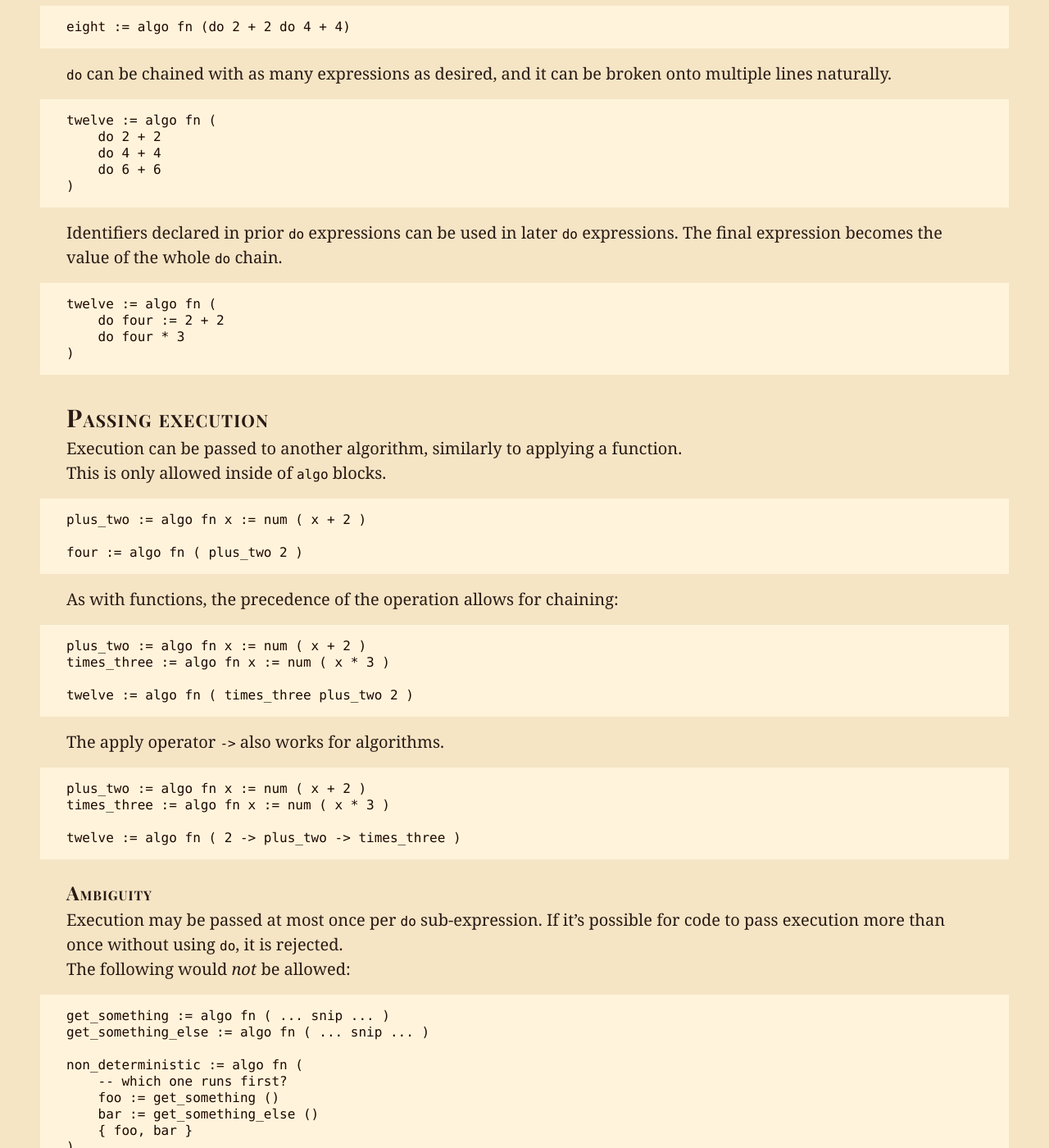
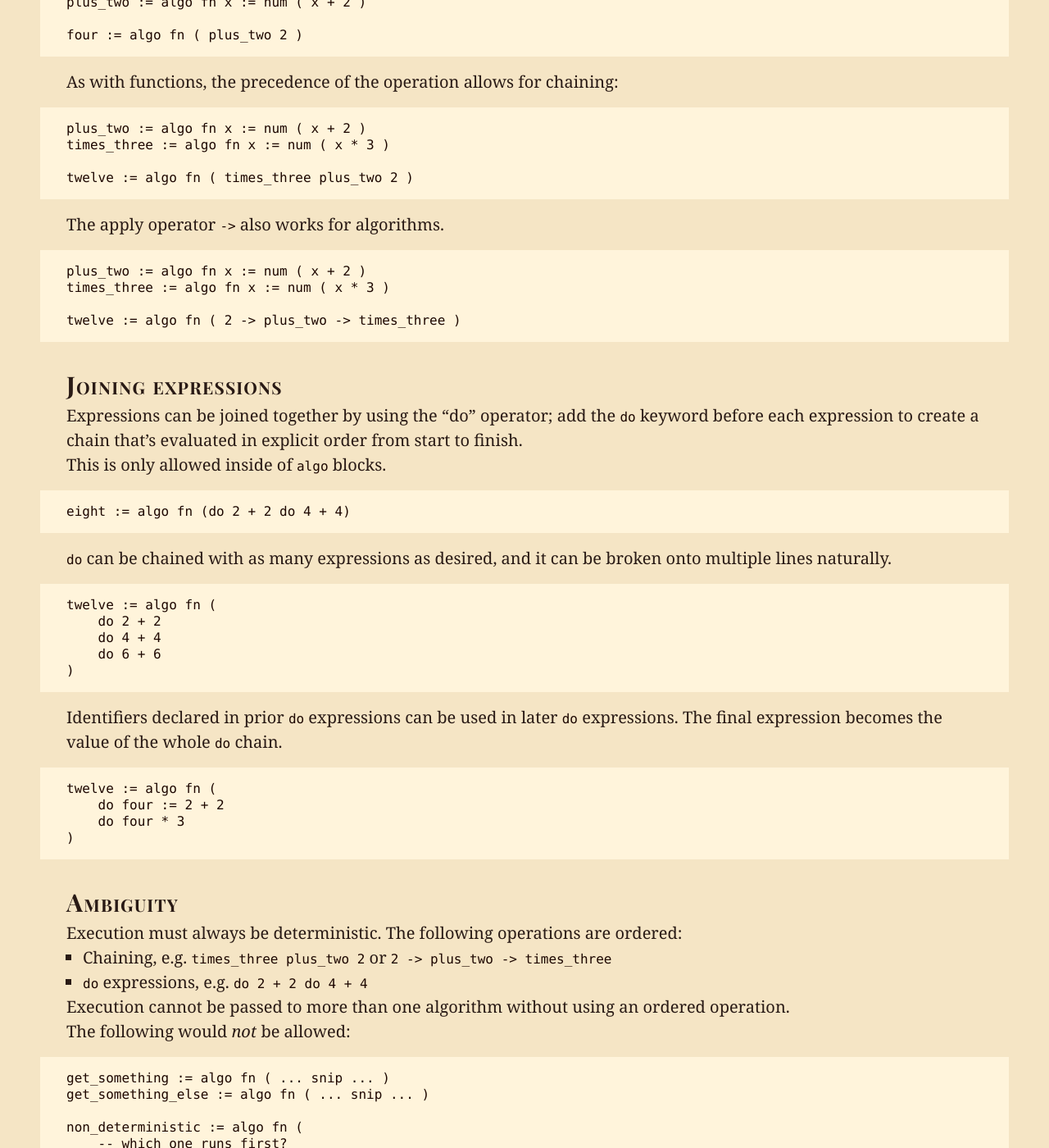
Before and after one commit to dphfox/wolf, a Jekyll site: the page built from docs/design/12-algorithms.md, in a window 1280 px wide and 1400 px high, scrolled down 1037 px. Shown: the whole window at 82% size. Built offline with Jekyll 4.4.1, drawn with Linux system fonts in a browser that asks for light colours; some web fonts are replaced; some of the changed text lies outside the part shown.

Commit message:
Better ordering rules

````diff
--- a/docs/design/12-algorithms.md
+++ b/docs/design/12-algorithms.md
@@ -30,6 +30,36 @@ my_algorithm := algo fn (
 	two := 1 + 1
 	message
 )
+```
+
+## Passing execution
+
+Execution can be passed to another algorithm, similarly to applying a function.
+
+This is only allowed inside of `algo` blocks.
+
+```
+plus_two := algo fn x := num ( x + 2 )
+
+four := algo fn ( plus_two 2 )
+```
+
+As with functions, the precedence of the operation allows for chaining:
+
+```
+plus_two := algo fn x := num ( x + 2 )
+times_three := algo fn x := num ( x * 3 )
+
+twelve := algo fn ( times_three plus_two 2 )
+```
+
+The apply operator `->` also works for algorithms.
+
+```
+plus_two := algo fn x := num ( x + 2 )
+times_three := algo fn x := num ( x * 3 )
+
+twelve := algo fn ( 2 -> plus_two -> times_three )
 ```
 
 ## Joining expressions
@@ -65,40 +95,15 @@ twelve := algo fn (
 )
 ```
 
-## Passing execution
+## Ambiguity
 
-Execution can be passed to another algorithm, similarly to applying a function.
+Execution must always be deterministic. The following operations are ordered:
 
-This is only allowed inside of `algo` blocks.
+- Chaining, e.g. `times_three plus_two 2` or `2 -> plus_two -> times_three`
+- `do` expressions, e.g. `do 2 + 2 do 4 + 4`
 
-```
-plus_two := algo fn x := num ( x + 2 )
-
-four := algo fn ( plus_two 2 )
-```
-
-As with functions, the precedence of the operation allows for chaining:
-
-```
-plus_two := algo fn x := num ( x + 2 )
-times_three := algo fn x := num ( x * 3 )
-
-twelve := algo fn ( times_three plus_two 2 )
-```
-
-The apply operator `->` also works for algorithms.
-
-```
-plus_two := algo fn x := num ( x + 2 )
-times_three := algo fn x := num ( x * 3 )
-
-twelve := algo fn ( 2 -> plus_two -> times_three )
-```
-
-### Ambiguity
-
-Execution may be passed at most once per `do` sub-expression. If it's possible
-for code to pass execution more than once without using `do`, it is rejected.
+Execution cannot be passed to more than one algorithm without using an ordered
+operation.
 
 The following would *not* be allowed:
 
@@ -114,7 +119,7 @@ non_deterministic := algo fn (
 )
 ```
 
-Instead, use an explicit ordering:
+Instead, use an explicitly ordered `do` expression:
 
 ```
 get_something := algo fn ( ... snip ... )
````
